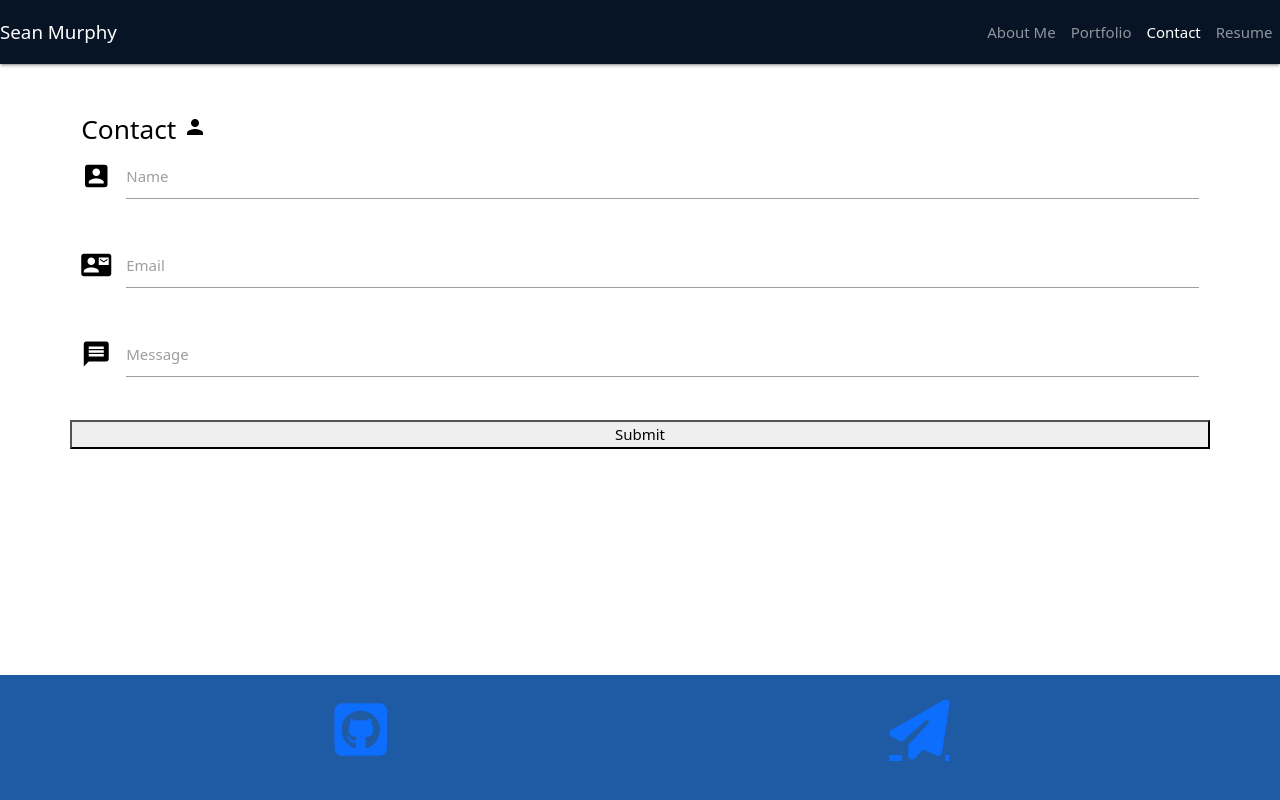
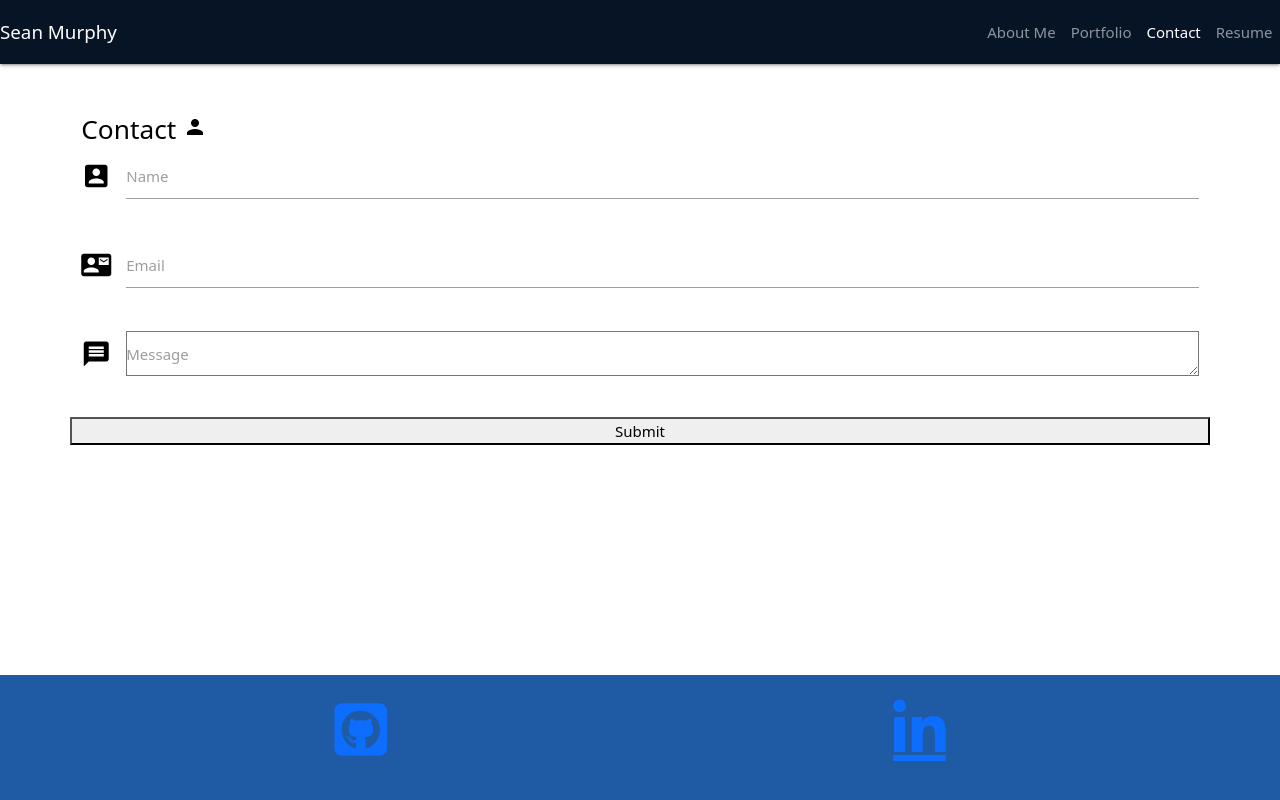
Before and after one commit to smurphy7326/good-react-portfolio, a React (Create React App) app: page / in a window 1280 px wide. Both pictures are taken after a click on the button "Contact". Built offline with nearby package versions, Linux system fonts and the light colour scheme.

Commit message:
kept styling but also cou9ld keep adjusting and have to move onto another assignment. Com back later to change

```diff
--- a/src/components/About/index.js
+++ b/src/components/About/index.js
@@ -9,12 +9,11 @@ const About = () => {
                <h3 className='header align-center text-color royal blue'>About Me</h3>
             <div className='card-panel blue-grey lighten-4'>
             <div className='card-image center-align'>
-               <div className='card-image center-align'>
                    <img src={profilePicture} alt='headshot'></img>
            </div>
            <div className='card-stacked'>
                <div className='card-content'>
-                   <h3 className='center-align 'style={{borderBottom: '5px solid'}}>What I do</h3>
+                   <h3 className='center-align 'style={{borderBottom: '10px solid blue'}}>What I do</h3>
                    <p>My name is Sean Murphy. I am a full stack developer trying to learn different and more technologies each and everyday</p>
                    <p> The different technologies that I have learned are Node.js, Express.js, HTML, REACT, Sequelize, CSS, Javascript, MongoDB among other ones.</p>
                    <p> I am trying to learn difficult and different technologies to make myself a better developer to be better suited for any challenges that may arise from the real world problems.</p>
@@ -24,7 +23,6 @@ const About = () => {
            </div>
        </div>
        </div>
-       </div>
     )
 
 }
--- a/src/components/Contact/index.js
+++ b/src/components/Contact/index.js
@@ -1,45 +1,75 @@
 //  https://materializecss.com/text-inputs.html was invalueable with this. I have been using materialize to expand my knowledge
 // React hooks also were a challenge but I think i got it
+// along with the general just trying to make the error messages work. Den of geeks was really awesome with the literature on this
 
-import React from 'react';
-// import {validateEmail} from '../../utils/helpers';
-// const Contact = () => {
-//     const[formState, setFormState] = useState({ name: '', email: '', message: ''});
+import React, {useState} from 'react';
+import {validateEmail} from '../../utils/helpers';
 
-//     const [errorMessage, setErrorMessage] = useState('');
+const Contact = () => {
+    const[formState, setFormState] = useState({ name: '', email: '', message: ''});
 
-// }
-const Contact = () => {
+    const [errorMessage, setErrorMessage] = useState('');
+
+    const handleSubmit = (event) => {
+      event.preventDefault();
+      if (!errorMessage) {
+        console.log('Submit Form', formState);
+      }
+    };
+
+    const handleChange = (event) => {
+      if (event.target.name=== 'email') {
+        const isValid = validateEmail(event.target.value);
+      if (!isValid) {
+        setErrorMessage('The email you entered is invalid.');
+      } else {
+        setErrorMessage('');
+      }
+    } else {
+      if (!event.target.value.length) {
+        setErrorMessage(`${event.target.name} is required.`);
+      } else {
+        setErrorMessage ('');
+      }
+    }
+    if (!errorMessage) {
+      setFormState({ ...formState, [event.target.name]: event.target.value });
+      console.log('Handle Form', formState);
+    }
+    };
+
+
+
     return (
         <div className="row">
         <h3 className='header'>Contact <span class="material-icons">person</span></h3>
-        <form className="col s6">
+        <form className="col s6" onSubmit={handleSubmit}>
           <div className="row">
             <div className="input-field col s6">
               <i className="material-icons prefix">account_box</i>
-              <input id="first_name" type="text" className="validate white-text" name='name'/>
+              <input id="first_name" type="text" className="validate black-text" name='name' onChange={handleChange}/>
               <label htmlFor="first_name">Name</label>
             </div>
           </div>
           <div className="row">
             <div className="input-field col s6 m4 l8">
                 <i className="material-icons prefix">contact_mail</i>
-              <input id="email" type="email" className="validate white-text" name="email"/>
+              <input id="email" type="email" className="validate black-text" name="email" onChange={handleChange}/>
               <label htmlFor="email">Email</label>
             </div>
           </div>
           <div className="row">
             <div className="input-field col s6 m4 l8">
                 <i className="material-icons prefix">message</i>
-                <input id="email" type="email" className="validate white-text"/>
-            <label for="textarea1">Message</label>
+                <textarea name="message" type="textArea1" className="materialize-text area validate black-text" onChange={handleChange}/>
+            <label htmlFor="textArea1">Message</label>
             </div>
           </div>
-          {/* {errorMessage && (
+          {errorMessage && (
           <div>
              <p className="error-text">{errorMessage}</p>
-          </div> */}
-
+          </div>
+          )}
           <div className='row'>
             <button style={{backgroundColor: 'indigo accent-2'}}className="" type="submit" name="action">Submit
             <i className="material-icons right"></i>
--- a/src/components/Footer/index.js
+++ b/src/components/Footer/index.js
@@ -8,7 +8,7 @@ const Footer = () => {
                     <div className="col s12">
                         <p className="icons-footer"></p>
                         <a href='https://github.com/smurphy7326/good-react-portfolio' target="_blank" rel="noreferrer"i class="fab fa-github-square fa-4x col s6"></a>
-                        <a href='https://www.linkedin.com/in/sean-murphy-08a45a37/' target="_blank" rel="noreferrer" i class="fas fa-paper-plane fa-4x"></a>
+                        <a href='https://www.linkedin.com/in/sean-murphy-08a45a37/' target="_blank" rel="noreferrer" i class="fab fa-linkedin-in fa-4x col s6"></a>
                     </div>
                 </div>
             </div>
--- a/src/index.css
+++ b/src/index.css
@@ -15,6 +15,12 @@ code {
     monospace;
 }
 
+.card-image {
+  padding-top: 10px;
+  padding-bottom: 30px;
+}
+
+
 /* this is to help with the footer so it goes to the bottom of the page */
 
 .page-footer {
```
Also changed, not shown: src/assets/images/profilePicture.png.
